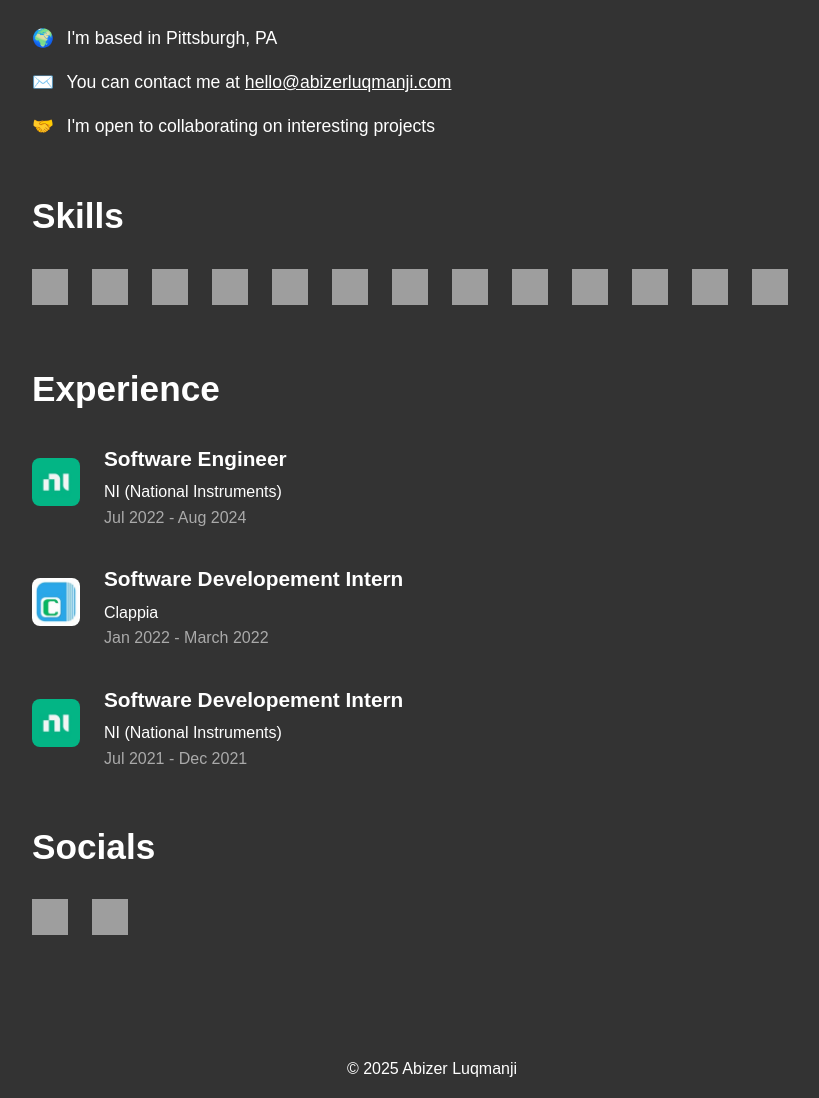
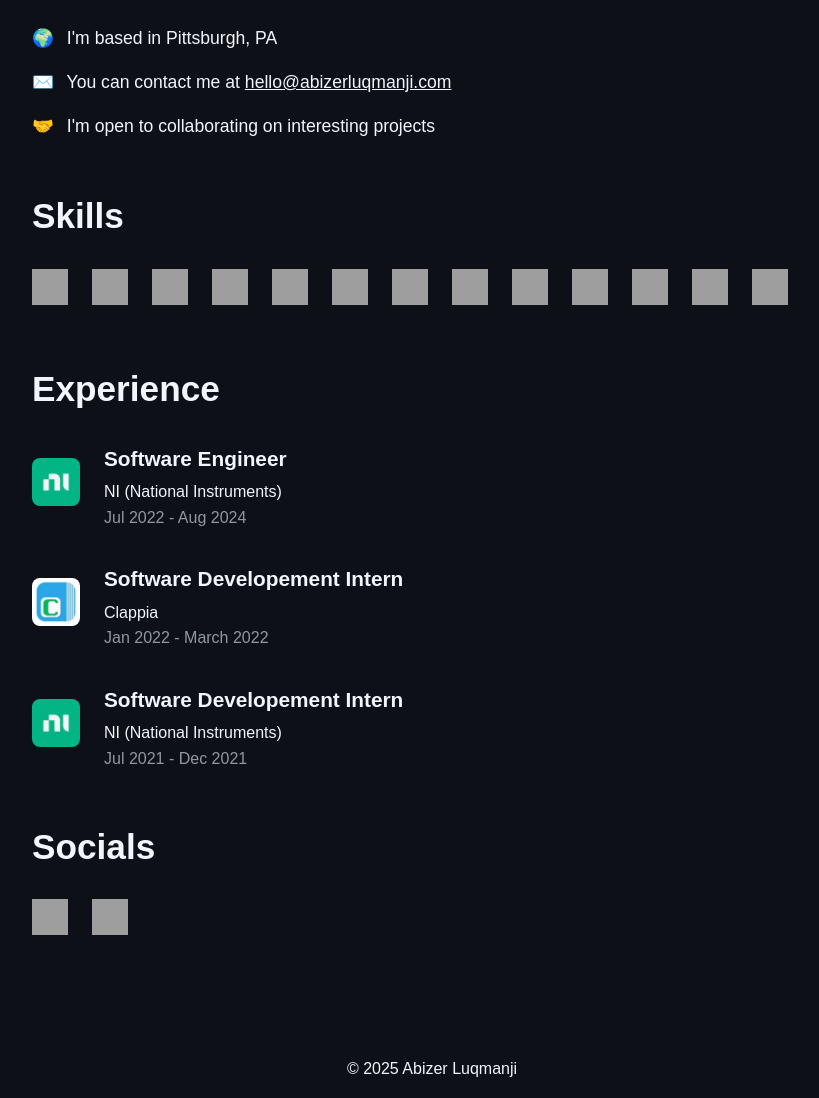
Before and after one commit to abizerluqmanji/abizerluqmanji.github.io, a plain HTML site: page index.html in a window 1280 px wide. Shown: the part 656-1754 px from the top of the page, without its empty margins (208-1027 px from the left). Drawn offline with Linux system fonts and the light colour scheme; grey boxes are pictures that could not be loaded.

Commit message:
Update colors to match github

```diff
--- a/style.css
+++ b/style.css
@@ -1,15 +1,13 @@
-/* Base styles */
 body {
     font-family: Arial, sans-serif;
     margin: 0;
     padding: 0;
-    background: #333333;
-    color: #ffffff;
+    background: #0d1117;
+    color: #f0f6fc;
     font-size: 18px;
     line-height: 1.6;
 }
 
-/* Typography */
 h1 {
     font-size: 3rem;
     margin-bottom: 1rem;
@@ -25,7 +23,6 @@ h3 {
     margin: 2rem 0 1.5rem 0;
 }
 
-/* Layout */
 header {
     text-align: center;
 }
@@ -40,7 +37,6 @@ section {
     margin-bottom: 3rem;
 }
 
-/* Lists */
 .clean-list {
     list-style: none;
     padding: 0;
@@ -52,7 +48,7 @@ nav ul li {
 }
 
 nav ul li a {
-    color: #fff;
+    color: #f0f6fc;
     text-decoration: none;
     font-size: 1.2rem;
 }
@@ -67,11 +63,9 @@ nav ul li a {
 }
 
 .info-list a {
-    color: #ffffff;
-    text-decoration: underline;
+    color: #f0f6fc;
 }
 
-/* Icons and Images */
 .icon-link {
     display: inline-block;
     transition: transform 0.2s ease;
@@ -90,7 +84,6 @@ nav ul li a {
     margin-right: 0.5rem;
 }
 
-/* Grid Layouts */
 .icon-grid {
     display: flex;
     flex-wrap: wrap;
@@ -130,16 +123,11 @@ nav ul li a {
     font-size: 1rem;
 }
 
-/* Utility Classes */
 .text-muted {
-    color: #aaaaaa;
-    font-size: 0.9rem;
+    color: #9198a1;
 }
 
-/* Footer */
 footer {
     text-align: center;
-    margin-top: 2rem;
-    color: #fff;
     font-size: 1rem;
 }
```
